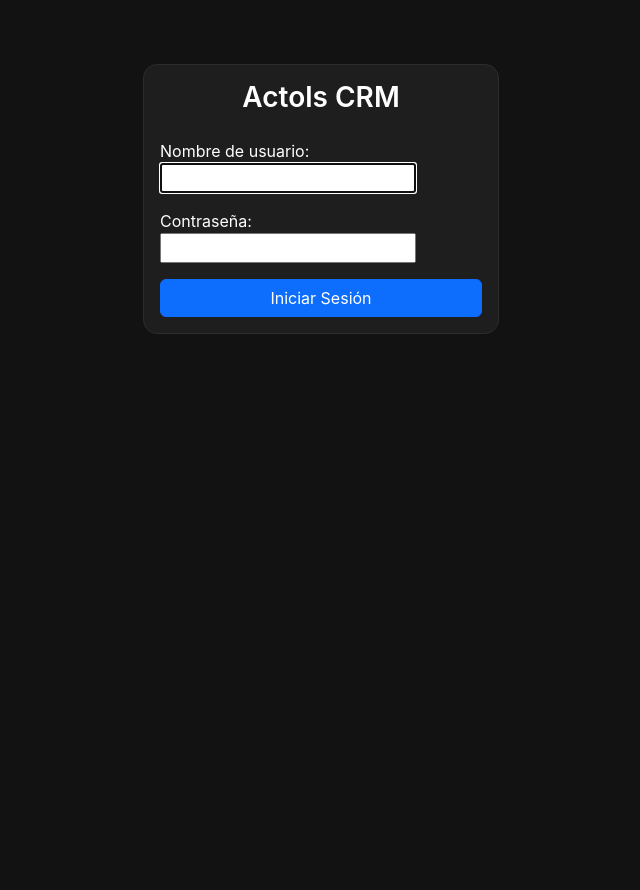
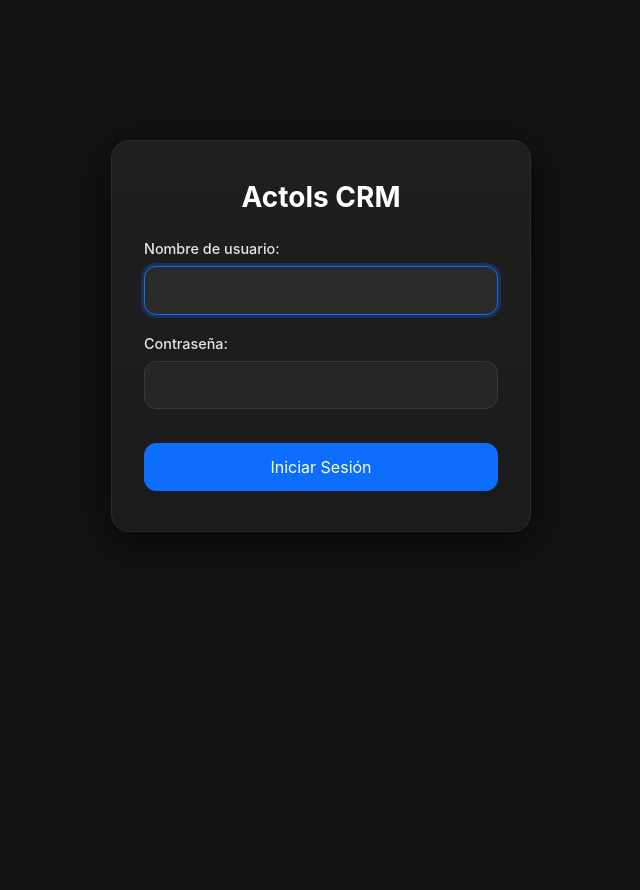
Before and after one commit to camilomurielph/crm, a Django app: page /accounts/login/ in a window 1280 px wide. Shown: the whole page, without its empty margins (319-959 px from the left). Run offline with Django 4.2, Linux system fonts and the light colour scheme; some libraries are stand-ins or nearby versions.

Commit message:
Update login.html

```diff
--- a/core/templates/registration/login.html
+++ b/core/templates/registration/login.html
@@ -2,23 +2,23 @@
 {% block title %}Iniciar Sesión - Actols CRM{% endblock %}
 {% block menu %}{% endblock %}
 {% block content %}
-<div class="row justify-content-center mt-5">
-    <div class="col-md-6 col-lg-4">
-        <div class="card">
-            <div class="card-body">
-                <h3 class="card-title text-center mb-4">Actols CRM</h3>
+<div class="login-wrapper">
+    <div class="login-card">
+        <h3>Actols CRM</h3>
         <form method="post">
             {% csrf_token %}
+            <div class="form-fields">
                 {{ form.as_p }}
-                    <button type="submit" class="btn btn-primary w-100">Iniciar Sesión</button>
+            </div>
+            <button type="submit" class="btn btn-primary w-100 mt-3" style="padding: 0.7rem; border-radius: 12px;">
+                Iniciar Sesión
+            </button>
         </form>
         {% if form.errors %}
-                    <div class="alert alert-danger mt-3">
+            <div class="alert alert-danger mt-3" style="background-color: #3a1a1a; border-color: #5a2020; color: #ffbdbd;">
                 Usuario o contraseña incorrectos.
             </div>
         {% endif %}
     </div>
 </div>
-    </div>
-</div>
 {% endblock %}
```
Lines whose indentation alone changed are shown as unchanged.
